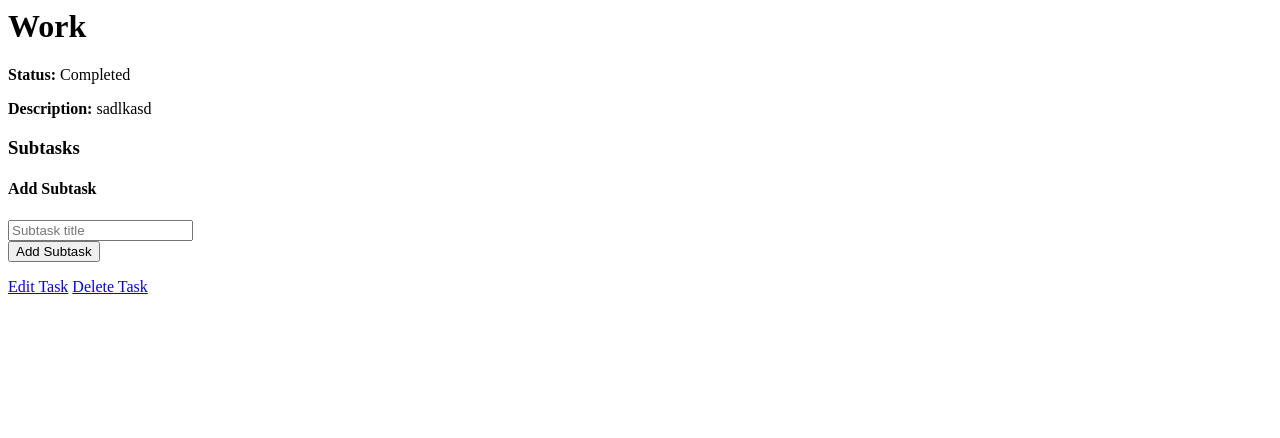
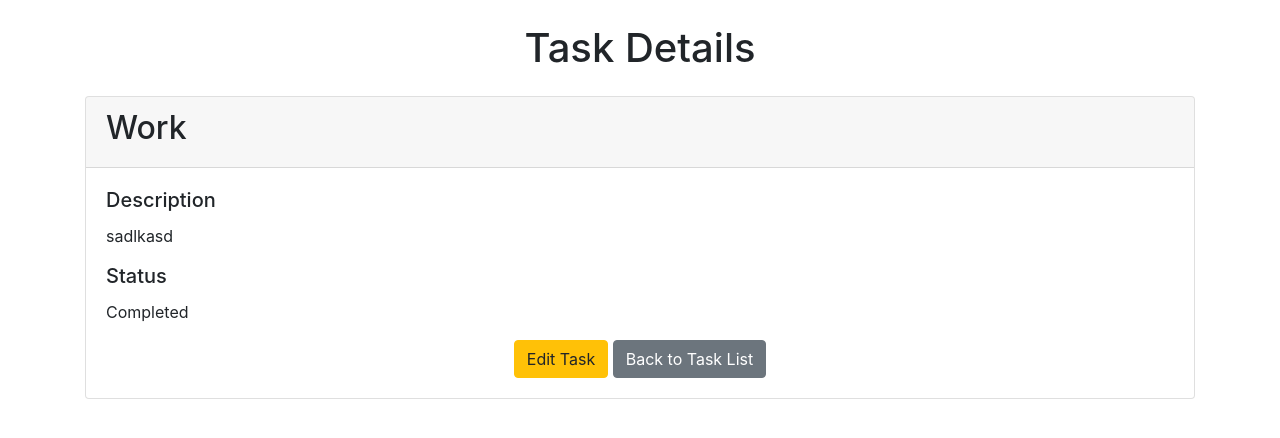
Before and after one commit to iBarzha/todo-app, a Django app: page /task/1/ in a window 1280 px wide. Shown: the top 438 px of the page. Run offline with Django 5.2, Linux system fonts and the light colour scheme; data comes from the database, SQL or seed files in the repository; data that the repository does not hold is empty; some libraries are stand-ins or nearby versions.

Commit message:
add frontend to "task detail and edit" page

```diff
--- a/tasks/templates/tasks/task_detail.html
+++ b/tasks/templates/tasks/task_detail.html
@@ -1,36 +1,33 @@
+{% extends 'base.html' %}
+
 {% block content %}
-    <h1 class="my-4">{{ task.title }}</h1>
-    <p><strong>Status:</strong> {{ task.get_status_display }}</p>
-    <p><strong>Description:</strong> {{ task.description }}</p>
+<div class="container my-4">
+    <h1 class="text-center mb-4">Task Details</h1>
 
-    <h3>Subtasks</h3>
-    <ul class="list-group">
-        {% for subtask in task.subtasks.all %}
-            <li class="list-group-item d-flex justify-content-between align-items-center">
-                {{ subtask.title }}
-                <span class="badge bg-secondary">{{ subtask.get_status_display }}</span>
-            </li>
-        {% endfor %}
-    </ul>
+    <div class="card">
+        <div class="card-header">
+            <h2>{{ task.title }}</h2>
+        </div>
+        <div class="card-body">
+            <h5 class="card-title">Description</h5>
+            <p class="card-text">{{ task.description }}</p>
 
-    <h4 class="mt-4">Add Subtask</h4>
-    <form id="subtaskForm">
-        <div class="mb-3">
-            <input type="text" class="form-control" id="subtaskTitle" placeholder="Subtask title">
+            <h5 class="card-title">Status</h5>
+            <p class="card-text">
+                {% if task.status == 'not_started' %}
+                    Not Started
+                {% elif task.status == 'in_progress' %}
+                    In Progress
+                {% elif task.status == 'completed' %}
+                    Completed
+                {% endif %}
+            </p>
+
+            <div class="text-center">
+                <a href="{% url 'task_update' task.id %}" class="btn btn-warning">Edit Task</a>
+                <a href="{% url 'task_list' %}" class="btn btn-secondary">Back to Task List</a>
+            </div>
         </div>
-        <button type="submit" class="btn btn-secondary">Add Subtask</button>
-    </form>
-
-    <a href="{% url 'task_update' task.id %}" class="btn btn-warning mt-3">Edit Task</a>
-    <a href="{% url 'task_delete' task.id %}" class="btn btn-danger mt-3">Delete Task</a>
-
-    <script>
-        document.getElementById('subtaskForm').addEventListener('submit', function(event) {
-            event.preventDefault();
-            let title = document.getElementById('subtaskTitle').value;
-            if (title) {
-                alert('Subtask "' + title + '" added!');
-            }
-        });
-    </script>
+    </div>
+</div>
 {% endblock %}
```
